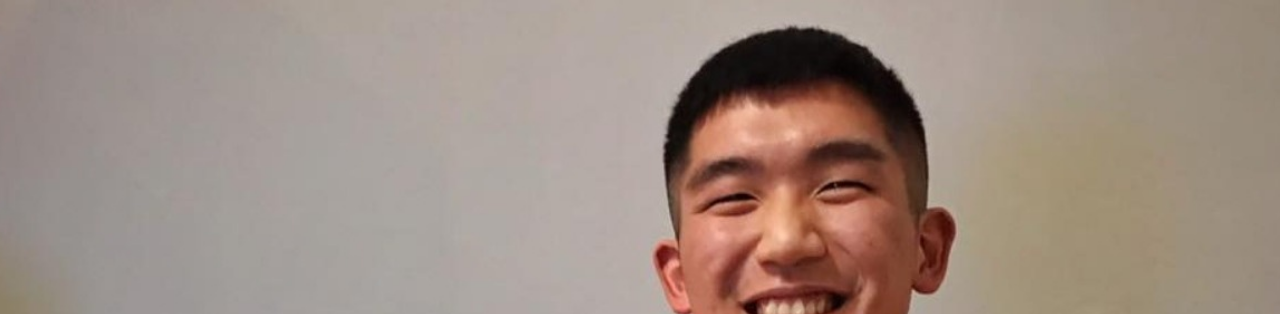
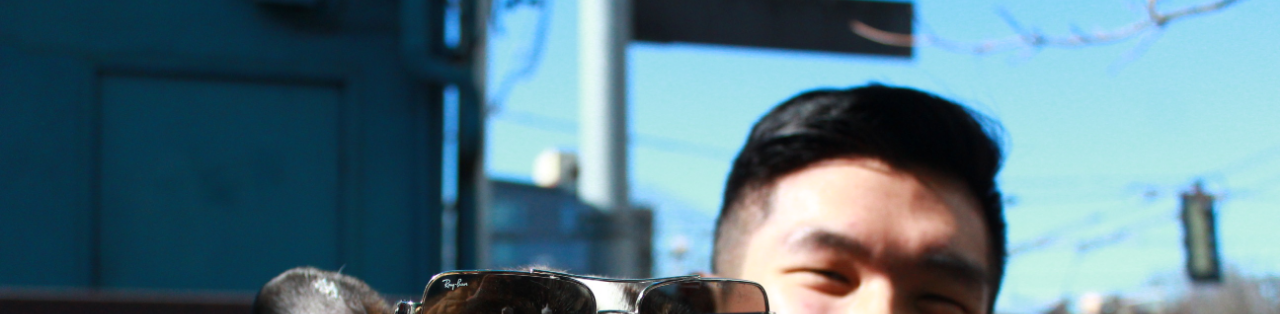
Before and after one commit to ctungfang/ctungfang.github.io, a plain HTML site: page index.html in a window 1280 px wide. Shown: the top 314 px of the page. Drawn offline with nearby package versions, Linux system fonts and the light colour scheme; a web font is replaced by a local one.

Commit message:
change cover pic

```diff
--- a/assets/css/style.css
+++ b/assets/css/style.css
@@ -392,7 +392,7 @@ p {
 # Hero
 --------------------------------------------------------------*/
 #hero {
-  background: url("../img/home-bg.jpeg") repeat scroll center center/cover;
+  background: url("../img/home-bg.jpg") repeat scroll center center/cover;
   height: 100vh;
   width: 100%;
 }
```
Also changed, not shown: index.html (+1 -1 lines), assets/img/home-bg.JPG (added).
